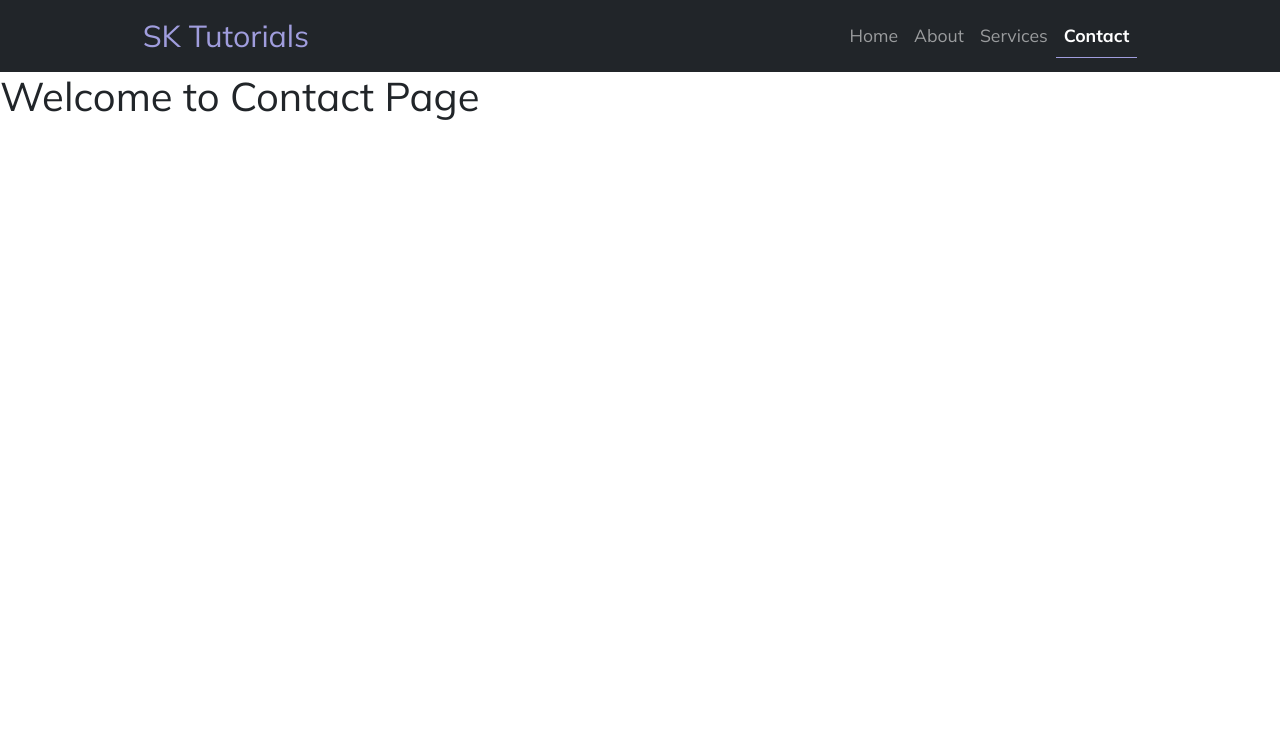
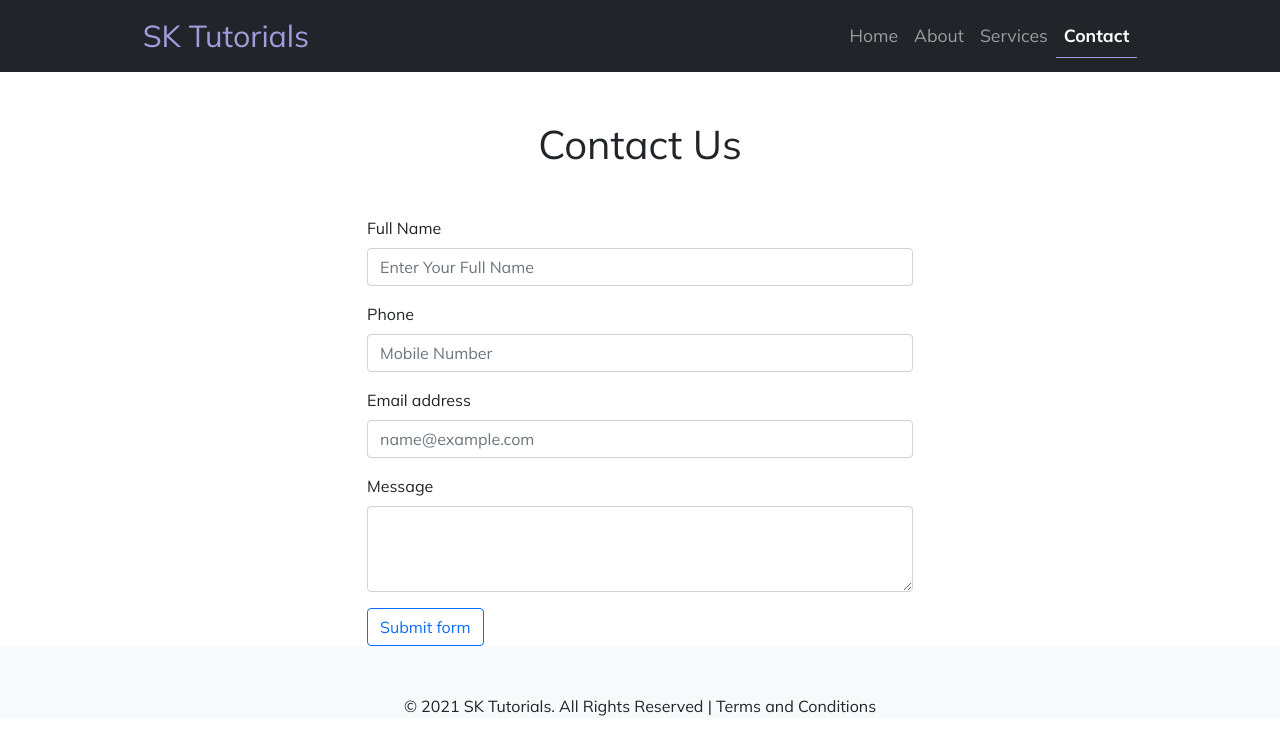
Before and after one commit to Shahzadsk046/Tiny-Shirt-Animation-Website, a React (Create React App) app: page /contact in a window 1280 px wide. Shown: the top 754 px of the page. Built offline with nearby package versions, Linux system fonts and the light colour scheme.

Commit message:
Website Design Completed

```diff
--- a/src/App.js
+++ b/src/App.js
@@ -5,6 +5,7 @@ import About from "./Components/About";
 import Service from "./Components/Service";
 import Contact from "./Components/Contact";
 import NavBar from "./Components/Navbar";
+import Footer from "./Components/Footer";
 
 function App() {
   return (
@@ -17,6 +18,7 @@ function App() {
         <Route exact path="/contact" component={Contact} />
         <Redirect to="/" />
       </Switch>
+      <Footer />
     </div>
   );
 }
--- a/src/Components/About.jsx
+++ b/src/Components/About.jsx
@@ -1,6 +1,6 @@
 import React from "react";
-import { NavLink } from "react-router-dom";
-import c1 from "../images/c1.gif";
+// import { NavLink } from "react-router-dom";
+import c2 from "../images/c2.gif";
 import Common from "./Common";
 
 const About = () => {
@@ -8,7 +8,7 @@ const About = () => {
     <>
       <Common
         name="Welcome to About Page"
-        imgsrc={c1}
+        imgsrc={c2}
         visit="/contact"
         btname="Contact Now"
       />
--- a/src/Components/Card.jsx
+++ b/src/Components/Card.jsx
@@ -7,13 +7,16 @@ const Card = (props) => {
     <>
       <div className="col-md-4 col-10 mx-auto">
         <div className="card">
-          <img src={props.imgsrc} className="card-img-top" alt="..." />
+          <img
+            src={props.imgsrc}
+            className="card-img-top"
+            alt={props.title}
+            width={200}
+            height={250}
+          />
           <div className="card-body">
-            <h5 className="card-title">{props.title}</h5>
-            <p className="card-text">
-              Some quick example text to build on the card title and make up the
-              bulk of the card's content.
-            </p>
+            <h5 className="card-title fw-bold ">{props.title}</h5>
+            <p className="card-text">{props.desc}</p>
             <NavLink to="/" className="btn btn-primary">
               Go somewhere
             </NavLink>
--- a/src/Components/Common.jsx
+++ b/src/Components/Common.jsx
@@ -1,6 +1,6 @@
 import React from "react";
 import { NavLink } from "react-router-dom";
-import c1 from '../images/c1.gif';
+// import c1 from '../images/c1.gif';
 
 const Common = (props) => {
   return (
--- a/src/Components/Contact.jsx
+++ b/src/Components/Contact.jsx
@@ -1,11 +1,106 @@
-import React from 'react'
+import React, { useState } from "react";
 
 const Contact = () => {
-    return (
-        <div>
-            <h1>Welcome to Contact Page</h1>
+  const [data, setData] = useState({
+    fullname: "",
+    phone: "",
+    email: "",
+    message: "",
+  });
+
+  const InputEvent = (event) => {
+    const { name, value } = event.target;
+    setData((preVal) => {
+      return {
+        ...preVal,
+        [name]: value,
+      };
+    });
+  };
+
+  const formSubmit = (e) => {
+      e.preventDefault();
+      alert(`My Name is ${data.fullname}.\nMy Mobile Number is ${data.phone}.\nMy Email Address is ${data.email}.\nand Here is what I want to say about this website is ${data.message}`)
+  };
+  return (
+    <>
+      <div className="my-5">
+        <h1 className="text-center">Contact Us</h1>
+      </div>
+      <div className="container contact_div">
+        <div className="row">
+          <div className="col-md-6 col-10 mx-auto">
+            <form onSubmit={formSubmit}>
+              <div className="mb-3">
+                <label htmlFor="exampleFormControlInput1" className="form-label">
+                  Full Name
+                </label>
+                <input
+                  type="text"
+                  className="form-control"
+                  id="exampleFormControlInput1"
+                  name="fullname"
+                  value={data.fullname}
+                  onChange={InputEvent}
+                  placeholder="Enter Your Full Name"
+                  required
+                />
+              </div>
+              <div className="mb-3">
+                <label htmlFor="exampleFormControlInput1" className="form-label">
+                  Phone
+                </label>
+                <input
+                  type="number"
+                  className="form-control"
+                  id="exampleFormControlInput1"
+                  name="phone"
+                  value={data.phone}
+                  onChange={InputEvent}
+                  placeholder="Mobile Number"
+                  required
+                />
+              </div>
+              <div className="mb-3">
+                <label htmlFor="exampleFormControlInput1" className="form-label">
+                  Email address
+                </label>
+                <input
+                  type="email"
+                  className="form-control"
+                  id="exampleFormControlInput1"
+                  name="email"
+                  value={data.email}
+                  onChange={InputEvent}
+                  placeholder="name@example.com"
+                  required
+                />
+              </div>
+              <div className="mb-3">
+                <label htmlFor="exampleFormControlTextarea1" className="form-label">
+                  Message
+                </label>
+                <textarea
+                  className="form-control"
+                  id="exampleFormControlTextarea1"
+                  rows="3"
+                  name="message"
+                  value={data.message}
+                  onChange={InputEvent}
+                  required
+                ></textarea>
+              </div>
+              <div className="col-12">
+                <button className="btn btn-outline-primary" type="submit">
+                  Submit form
+                </button>
+              </div>
+            </form>
+          </div>
         </div>
-    )
-}
+      </div>
+    </>
+  );
+};
 
-export default Contact
+export default Contact;
--- /dev/null
+++ b/src/Components/Footer.jsx
@@ -0,0 +1,13 @@
+import React from 'react'
+
+const Footer = () => {
+    return (
+        <>
+         <footer className="bg-light text-center pt-5">
+        <p>&copy; 2021 SK Tutorials. All Rights Reserved | Terms and Conditions</p>
+             </footer>
+        </>
+    )
+}
+
+export default Footer
--- a/src/Components/Home.jsx
+++ b/src/Components/Home.jsx
@@ -1,5 +1,5 @@
 import React from "react";
-import { NavLink } from "react-router-dom";
+// import { NavLink } from "react-router-dom";
 import c1 from "../images/c1.gif";
 import Common from "./Common";
 
--- a/src/Components/Sdata.jsx
+++ b/src/Components/Sdata.jsx
@@ -9,26 +9,32 @@ const Sdata = [
     {
         imgsrc: web,
         title: "Web Development",
+        desc: "We deals in Website Development and build responsive websites dynamically for every types of business.",
     },
     {
         imgsrc: app,
         title: "App Development",
+        desc: "We deals in App Development and build both iOS and Android Apps dynamically for every types of business.",
     },
     {
         imgsrc: software,
         title: "Software Development",
+        desc: "We deals in Software Development and build Software dynamically for every types of business.",
     },
     {
         imgsrc: digital,
         title: "Digital Marketing",
+        desc: "We deals in Digital Marketing and take your business to the next level with our Social Media Marketing.",
     },
     {
         imgsrc: android,
         title: "Android Development",
+        desc: "We deals in Android Development and build dynamic Android App for every types of business.",
     },
     {
         imgsrc: marketing,
         title: "Marketing",
+        desc: "We deals in Marketing and grow your business in the Markets for every types of business.",
     },
 ];
 
--- a/src/Components/Service.jsx
+++ b/src/Components/Service.jsx
@@ -13,7 +13,7 @@ const Service = () => {
           <div className="col-10 mx-auto">
             <div className="row gy-4">
               {Sdata.map((val, ind) => {
-                return <Card key={ind} imgsrc={val.imgsrc} title={val.title} />;
+                return <Card key={ind} imgsrc={val.imgsrc} title={val.title} desc={val.desc} />;
               })}
             </div>
           </div>
```
Also changed, not shown: src/App.css (+54 -55 lines).
